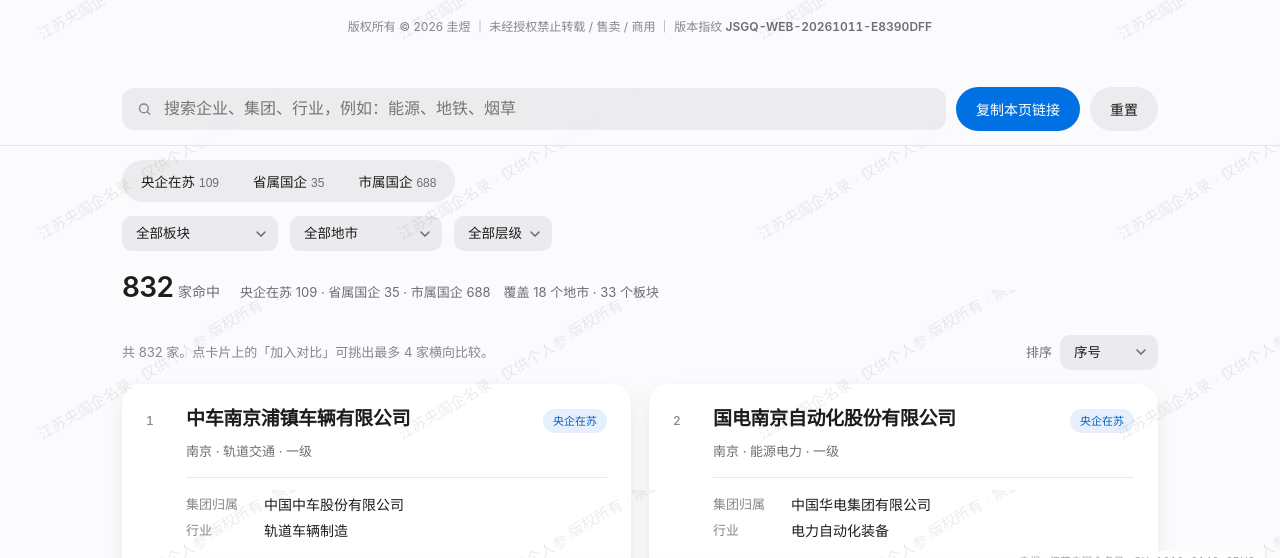
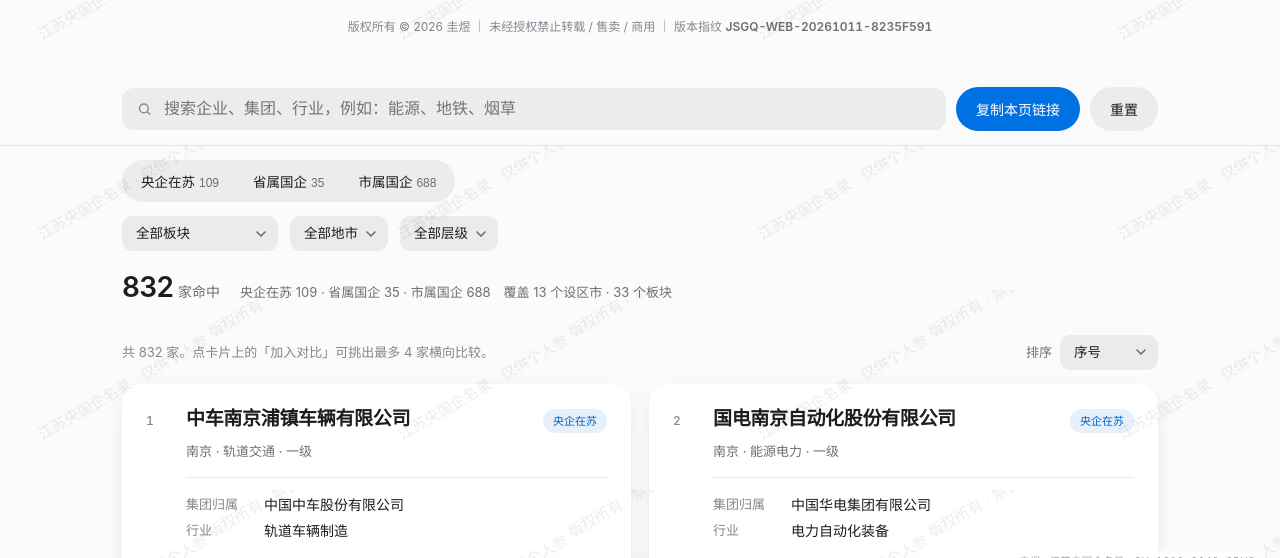
Before and after one commit to sgshome1/jiangsu-soe, a plain HTML site: page index.html in a window 1280 px wide. Shown: the part 214-772 px from the top of the page. Drawn offline with Linux system fonts and the light colour scheme.

Commit message:
Add files via upload

```diff
--- a/index.html
+++ b/index.html
@@ -356,7 +356,7 @@
   var DATA = JSON.parse(document.getElementById("data").textContent);
   var METHOD = JSON.parse(document.getElementById("method").textContent);
   var PAGE = 60, MAXCMP = 4;
-  var FP = "JSGQ-WEB-20261011-E8390DFF", DH = "6D36B85519F0AD3E";
+  var FP = "JSGQ-WEB-20261011-8235F591", DH = "6D36B85519F0AD3E";
 
   function makeTrace(){
     var d = new Date();
@@ -373,6 +373,10 @@
                 shown:PAGE, cmp:[] };
   var CATS = ["央企在苏","省属国企","市属国企"];
   var CAT_CLS = {"央企在苏":"cen","省属国企":"soe","市属国企":"gov"};
+  // 江苏 13 个设区市；「苏州（常熟）」这类县级主体按所属设区市归并计数与筛选
+  var CITY13 = ["南京","无锡","徐州","常州","苏州","南通","连云港","淮安",
+                "盐城","扬州","镇江","泰州","宿迁"];
+  function baseCity(s){ return String(s || "").replace(/[（(].*$/, "").trim(); }
   var BYID = {};
   DATA.forEach(function(r){ BYID[r.id] = r; });
 
@@ -402,7 +406,7 @@
   function match(r){
     if(state.cats.length && state.cats.indexOf(r["所属类别"]) < 0) return false;
     if(state.sector && r["板块"] !== state.sector) return false;
-    if(state.city && r["所属地市"] !== state.city) return false;
+    if(state.city && baseCity(r["所属地市"]) !== state.city) return false;
     if(state.level && r["层级"] !== state.level) return false;
     if(state.q){
       var q = state.q.toLowerCase();
@@ -487,8 +491,9 @@
     rows.forEach(function(r){ c[r["所属类别"]] = (c[r["所属类别"]]||0) + 1; });
     $("mix").textContent = "央企在苏 " + (c["央企在苏"]||0) +
       " · 省属国企 " + (c["省属国企"]||0) + " · 市属国企 " + (c["市属国企"]||0) +
-      "　覆盖 " + new Set(rows.map(function(r){ return r["所属地市"]; })).size +
-      " 个地市 · " + new Set(rows.map(function(r){ return r["板块"]; })).size + " 个板块";
+      "　覆盖 " + new Set(rows.map(function(r){ return baseCity(r["所属地市"]); })
+        .filter(function(c){ return CITY13.indexOf(c) >= 0; })).size +
+      " 个设区市 · " + new Set(rows.map(function(r){ return r["板块"]; })).size + " 个板块";
     $("hint").textContent = rows.length
       ? "共 " + rows.length + " 家。点卡片上的「加入对比」可挑出最多 4 家横向比较。"
       : "";
@@ -580,7 +585,9 @@
       vals.map(function(v){ return "<option value='" + esc(v) + "'>" + esc(v) + "</option>"; }).join("");
   }
   fillsel($("sector"), uniq("板块"), "全部板块");
-  fillsel($("city"), uniq("所属地市"), "全部地市");
+  fillsel($("city"), CITY13.filter(function(c){
+    return DATA.some(function(r){ return baseCity(r["所属地市"]) === c; });
+  }), "全部地市");
   fillsel($("level"), ["一级","二级","三级","四级"], "全部层级");
 
   $("q").addEventListener("input", function(e){
```
